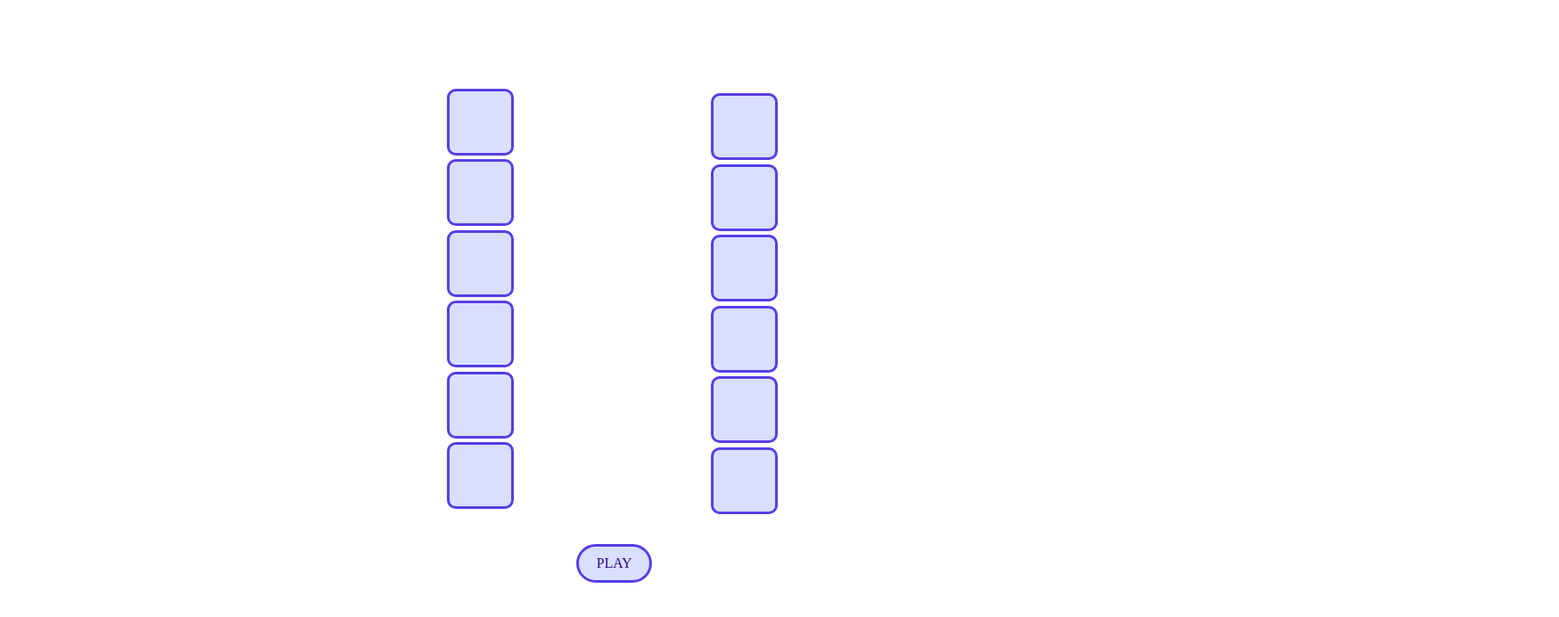
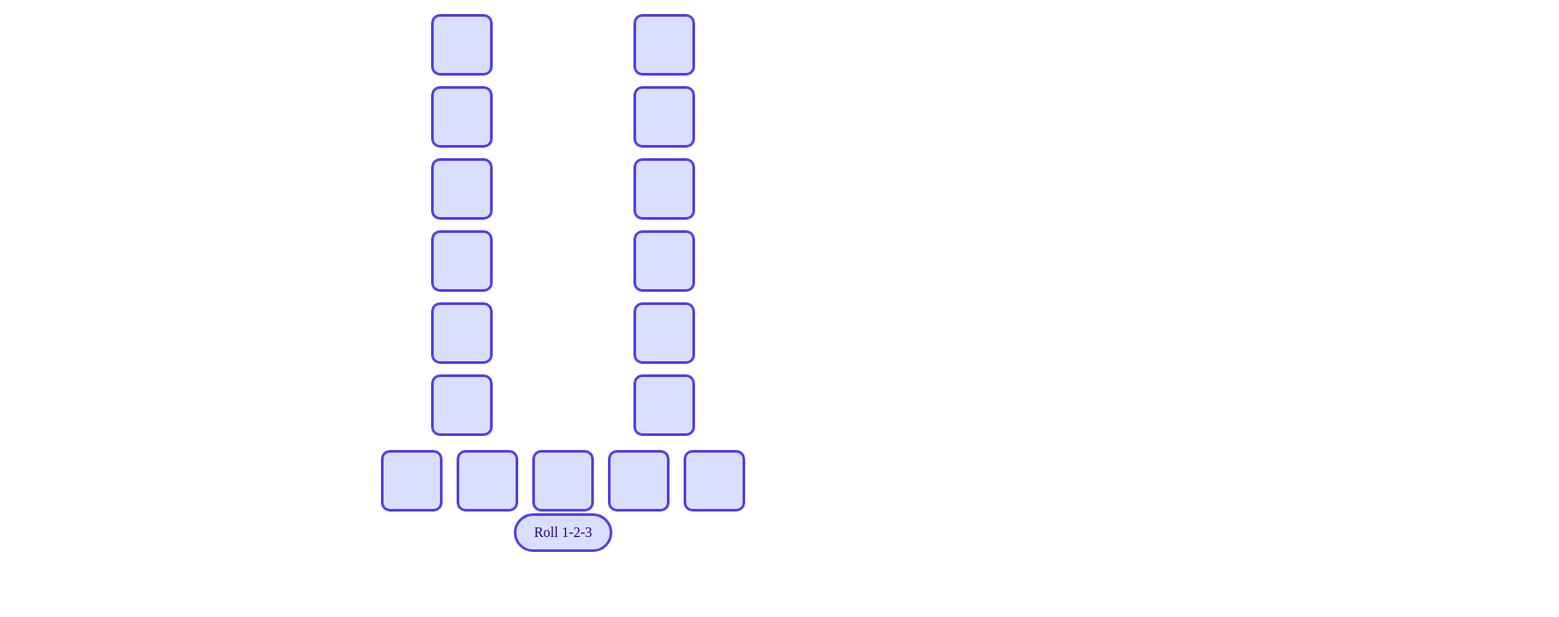
Before and after one commit to Arcianne/yatzy, a plain HTML site: page index.html in a window 1280 px wide. Shown: the whole page at 88% size, 1772 px wide, since content can reach past the window. Drawn offline with Linux system fonts and the light colour scheme; files that its build step writes are made by us from their sources.

Commit message:
fix: loml codes

```diff
--- a/ccs/style.css
+++ /dev/null
@@ -1,48 +0,0 @@
-.center {
-    width: 100%;
-    height: 100vh;
-    position: relative;
-    left: 500px;
-    display: flex;
-    align-items: center;
-}
-
-.tile {
-    margin-bottom: 5%;
-    width: 70px;
-    height: 70px;
-    border: 3px solid #553EE6;
-    background-color: #D9DFFF;
-    border-radius: 10px;
-    position: relative;
-    top: 200px;
-}
-
-.tile2 {
-    margin-bottom: 5%;
-    width: 70px;
-    height: 70px;
-    border: 3px solid #553EE6;
-    background-color: #D9DFFF;
-    border-radius: 10px;
-    position: relative;
-    left: 300px;
-    bottom: 278px;
-}
-
-.button{
-    background-color: #D9DFFF;
-    border: 3px solid #553EE6;
-    border-radius: 30px;
-    color: rgb(39, 6, 123);
-    padding: 10px 20px;
-    text-align: center;
-    text-decoration: none;
-    display: inline-block;
-    font-size: 16px;
-    margin: 2px 2px;
-    cursor: pointer;
-    position: relative;
-    bottom: 250px;
-    left: 145px;
-}
--- /dev/null
+++ b/css/globals.css
@@ -0,0 +1,10 @@
+*{
+    margin: 0;
+    padding: 0;
+    box-sizing: border-box;
+}
+
+a{
+    color: black;
+    text-decoration: none;
+}
--- /dev/null
+++ b/css/style.css
@@ -0,0 +1,51 @@
+
+.tile {
+    width: 70px;
+    height: 70px;
+    border: 3px solid #553EE6;
+    background-color: #D9DFFF;
+    border-radius: 10px;
+}
+
+.button{
+    background-color: #D9DFFF;
+    border: 3px solid #553EE6;
+    border-radius: 30px;
+    color: rgb(39, 6, 123);
+    padding: 10px 20px;
+    text-align: center;
+    text-decoration: none;
+    display: inline-block;
+    font-size: 16px;
+    margin: 2px 2px;
+    cursor: pointer;
+}
+
+main{
+    width: 100%;
+    height: 100vh;
+}
+
+.dice-container{
+    margin-top: 1rem;
+    display: flex;
+    justify-content: center;
+}
+
+.dice{
+    display: grid;
+    grid-template-columns: 1fr 1fr;
+    column-gap: 10rem;
+    row-gap: .75rem;
+}
+
+.asd-container{
+    text-align: center;
+}
+
+.dice-result{
+    margin-top: 1rem;
+    display: flex;
+    gap: 1rem;
+    justify-content: center;
+}
--- a/index.html
+++ b/index.html
@@ -3,26 +3,49 @@
 <head>
     <meta charset="UTF-8">
     <meta name="viewport" content="width=device-width, initial-scale=1.0">
+    <title>Dice Games</title>
+
+    <!-- styles -->
+    <link rel="stylesheet" href="css/globals.css">
     <link rel="stylesheet" href="css/style.css">
-    <title>Dice Game</title>
 </head>
 <body>
-    <div class="center" >
-        <div>
+    <main>
+        <div class="dice-container">
+            <div class="dice">
                 <div class="dice1 tile"></div>
                 <div class="dice2 tile"></div>
                 <div class="dice3 tile"></div>
                 <div class="dice4 tile"></div>
                 <div class="dice5 tile"></div>
                 <div class="dice6 tile"></div>
-            <div class="dice7 tile2"></div>
-            <div class="dice8 tile2"></div>
-            <div class="dice9 tile2"></div>
-            <div class="dice10 tile2"></div>
-            <div class="dice11 tile2"></div>
-            <div class="dice12 tile2"></div>
-            <a href="Game.html" class="button">PLAY</a>
+                <div class="dice7 tile"></div>
+                <div class="dice8 tile"></div>
+                <div class="dice9 tile"></div>
+                <div class="dice10 tile"></div>
+                <div class="dice11 tile"></div>
+                <div class="dice12 tile"></div>
             </div>
         </div>
+
+        <div class="asd-container">
+
+            <div class="rerolls">
+                <!-- <p>reroll</p> -->
+            </div>
+
+            <div class="dice-result">
+                <div class="output1 tile"></div>
+                <div class="output2 tile"></div>
+                <div class="output3 tile"></div>
+                <div class="output4 tile"></div>
+                <div class="output5 tile"></div>
+            </div>
+
+            <div class="button">
+                Roll 1-2-3
+            </div>
+        </div>
+    </main>
 </body>
 </html>
```
Also changed, not shown: game.html (deleted, +0 -32 lines). Lines whose indentation alone changed are shown as unchanged.
